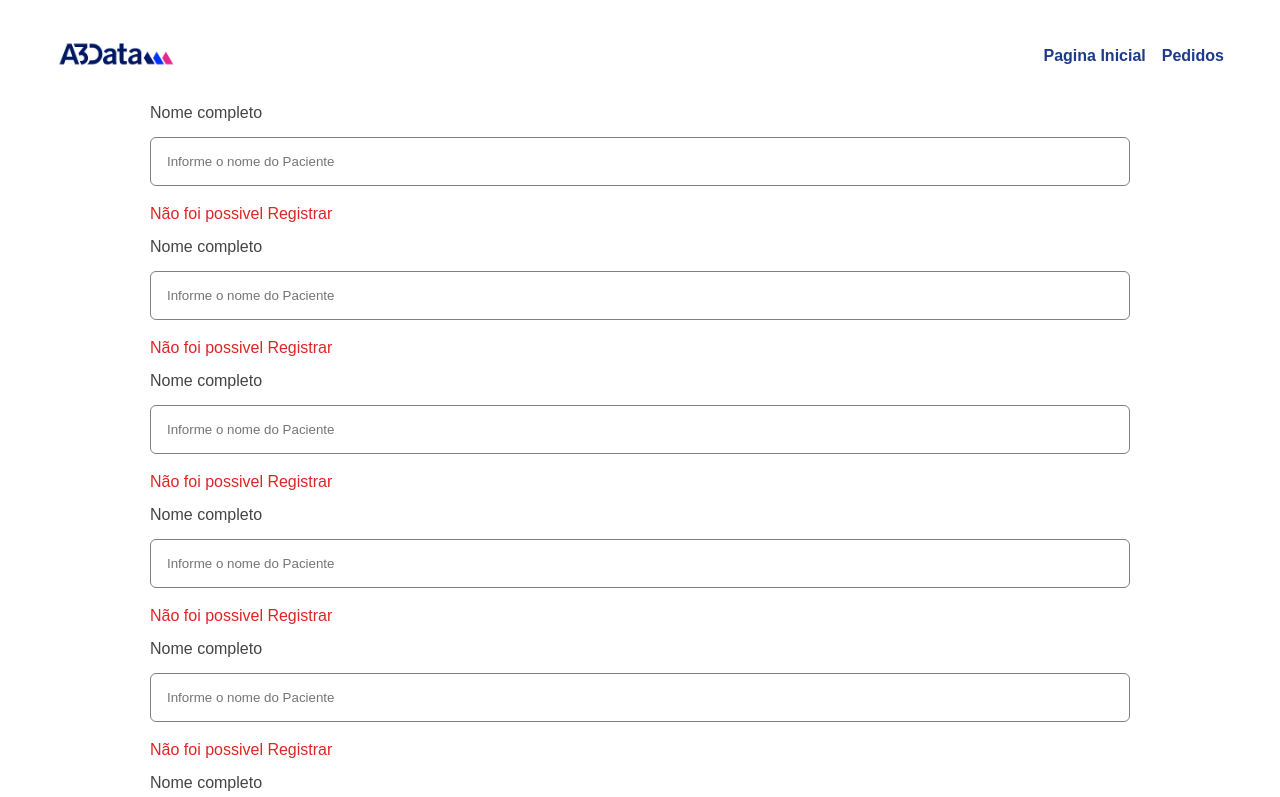
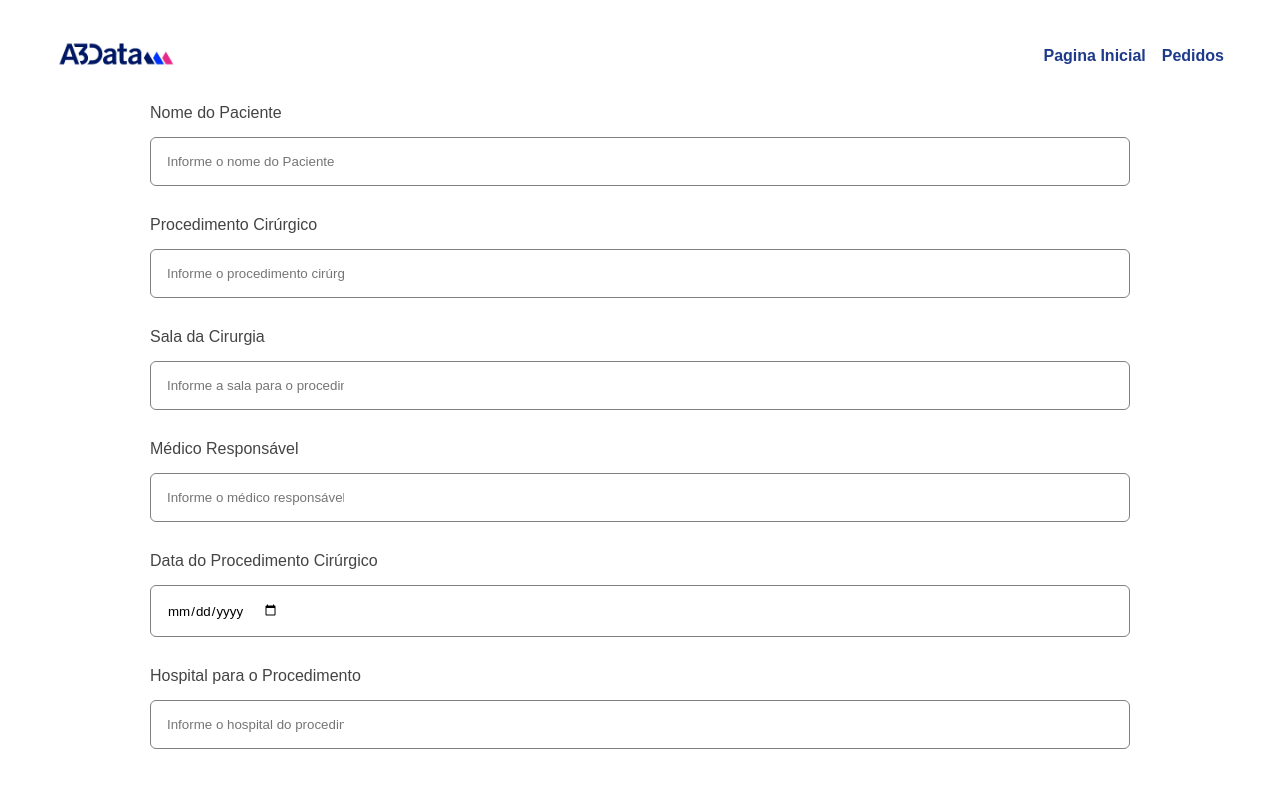
Before and after one commit to HensleyFerrari/frontend-pedidos, a React (Vite) app: page / in a window 1280 px wide. Shown: the top 797 px of the page. Built offline with nearby package versions, Linux system fonts and the light colour scheme.

Commit message:
feat: logica adicionada para Formulario

```diff
--- a/src/components/Input/Input.tsx
+++ b/src/components/Input/Input.tsx
@@ -21,7 +21,7 @@ export const Input = forwardRef<HTMLInputElement, InputProps>(
       <>
         {label && (
           <LabelContainer>
-            <Label>Nome completo</Label>
+            <Label>{label}</Label>
           </LabelContainer>
         )}
         <Container>
--- a/src/components/PedidosForm/PedidosForm.tsx
+++ b/src/components/PedidosForm/PedidosForm.tsx
@@ -1,45 +1,60 @@
 import { Container } from "./styles";
 import { Input } from "../Input/Input";
 import { Button } from "../button/Button";
+import { ChangeEvent } from "react";
+import { usePedidoForm } from "../../hooks/usePedidoForm";
 
 function PedidosForm() {
+  const { errors, handleSubmit, setSelectedDate, selectedDate, register } =
+    usePedidoForm();
+
+  const handleDataChange = (event: ChangeEvent<HTMLInputElement>) => {
+    setSelectedDate(event.target.value);
+  };
   return (
-    <Container>
+    <Container onSubmit={handleSubmit}>
       <Input
+        {...register("paciente")}
         placeholder="Informe o nome do Paciente"
         type="text"
         label="Nome do Paciente"
-        helpText={"Não foi possivel Registrar"}
+        helpText={errors.paciente?.message}
       />
       <Input
-        placeholder="Informe o nome do Paciente"
+        {...register("procedimento")}
+        placeholder="Informe o procedimento cirúrgico"
         type="text"
-        label="Nome do Paciente"
-        helpText={"Não foi possivel Registrar"}
+        label="Procedimento Cirúrgico"
+        helpText={errors.procedimento?.message}
       />
       <Input
-        placeholder="Informe o nome do Paciente"
+        {...register("sala")}
+        placeholder="Informe a sala para o procedimento cirúrgico"
         type="text"
-        label="Nome do Paciente"
-        helpText={"Não foi possivel Registrar"}
+        label="Sala da Cirurgia"
+        helpText={errors.sala?.message}
       />
       <Input
-        placeholder="Informe o nome do Paciente"
+        {...register("doutor")}
+        placeholder="Informe o médico responsável pelo procedimento"
         type="text"
-        label="Nome do Paciente"
-        helpText={"Não foi possivel Registrar"}
+        label="Médico Responsável"
+        helpText={errors.doutor?.message}
       />
       <Input
-        placeholder="Informe o nome do Paciente"
-        type="text"
-        label="Nome do Paciente"
-        helpText={"Não foi possivel Registrar"}
+        {...register("data_cirurgia")}
+        type="date"
+        label="Data do Procedimento Cirúrgico"
+        helpText={errors.data_cirurgia?.message}
+        value={selectedDate}
+        onChange={handleDataChange}
       />
       <Input
-        placeholder="Informe o nome do Paciente"
+        {...register("hospital")}
+        placeholder="Informe o hospital do procedimento cirúrgico"
         type="text"
-        label="Nome do Paciente"
-        helpText={"Não foi possivel Registrar"}
+        label="Hospital para o Procedimento"
+        helpText={errors.hospital?.message}
       />
       <Button type="submit">Cadastrar</Button>
     </Container>
--- a/src/hooks/usePedidoForm.ts
+++ b/src/hooks/usePedidoForm.ts
@@ -35,7 +35,7 @@ export function usePedidoForm() {
         resolver: zodResolver(schema)
     })
 
-    const [selectDate, setSelectedDate] = useState("")
+    const [selectedDate, setSelectedDate] = useState("")
 
     const handleSubmit = hookFormHandleSubmit(async (data) => {
         await PedidoService.createPedido(data);
@@ -45,7 +45,7 @@ export function usePedidoForm() {
         handleSubmit,
         register,
         errors,
-        selectDate,
+        selectedDate,
         setSelectedDate
     }
 }
```
